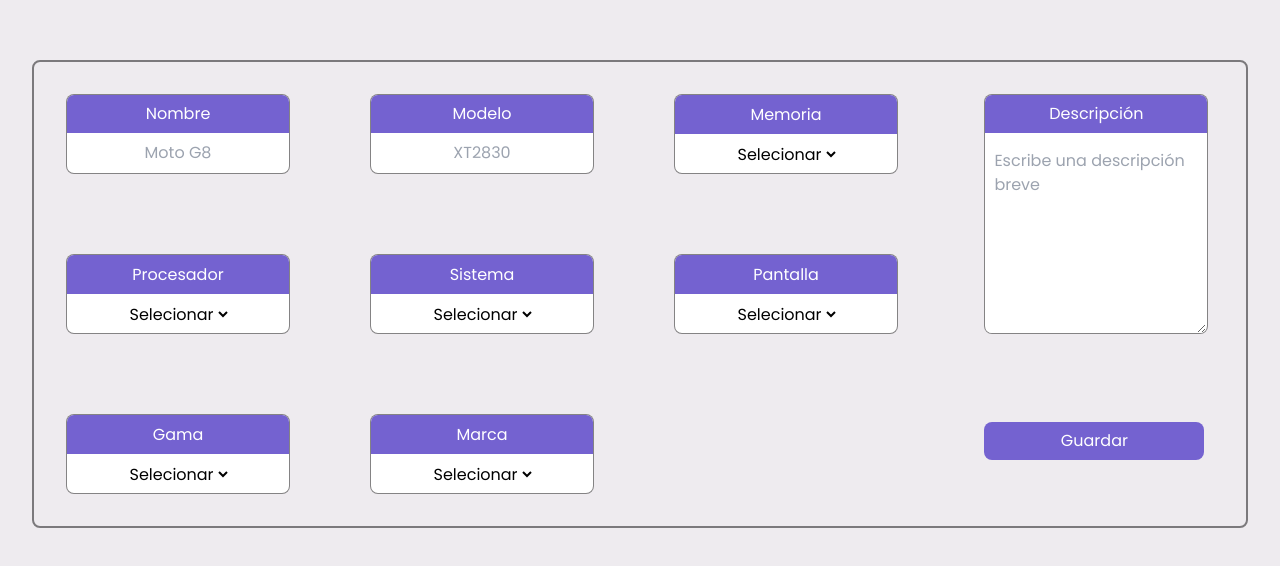
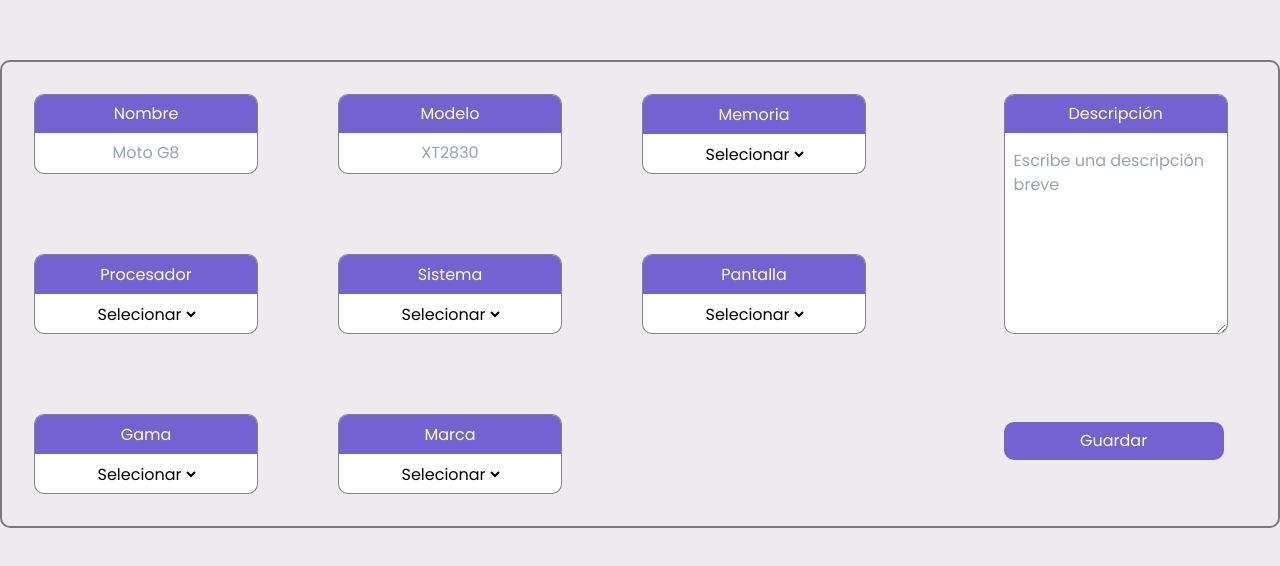
Before and after one commit to Trycatch-tv/f1it2-team-19, a React (Vite) app: page / in a window 1280 px wide. Shown: the part 106-672 px from the top of the page. Built offline with nearby package versions, Linux system fonts and the light colour scheme.

Commit message:
chore: added border 10px

```diff
--- a/src/pages/AddProduct/AddProduct.jsx
+++ b/src/pages/AddProduct/AddProduct.jsx
@@ -2,7 +2,7 @@
 import Form from './Components/Form'
 export default function AddProduct () {
   return (
-    <section className=" h-[468px] mx-8 p-8 border-2 border-border_color rounded-lg flex">
+    <section className="w-full h-[468px] p-8 border-2 border-border_color rounded-lg2 flex">
       <div className="w-4/5 flex flex-wrap gap-20">
         <Input heading='Nombre' placeholder='Moto G8' />
         <Input heading='Modelo' placeholder='XT2830' />
@@ -14,13 +14,13 @@
         <Form heading='Marca' value1='Motorola' value2='Samsung' value3='Iphone'/>
       </div>
       <div className='w-1/5 flex flex-col gap-20'>
-        <form action="" className='w-[224px] h-auto border  border-border_color rounded-lg overflow-hidden bg-soft_color items-center flex flex-col gap-4'>
+        <form action="" className='w-[224px] h-auto border  border-border_color rounded-lg2 overflow-hidden bg-soft_color items-center flex flex-col gap-4'>
           <label htmlFor="" className='bg-primary w-full h-[38px] flex items-center justify-center text-soft_color out'>
             Descripción
           </label>
           <textarea className='outline-none px-2 w-[220px] h-[184px]' placeholder='Escribe una descripción breve' name="" id=""></textarea>
         </form>
-        <button className='bg-primary w-[220px] h-[38px] rounded-lg text-soft_color mt-2'>Guardar</button>
+        <button className='bg-primary w-[220px] h-[38px] rounded-lg2 text-soft_color mt-2'>Guardar</button>
       </div>
     </section>
   )
--- a/src/pages/AddProduct/Components/Form.jsx
+++ b/src/pages/AddProduct/Components/Form.jsx
@@ -1,7 +1,7 @@
 // eslint-disable-next-line react/prop-types
 export default function Form ({ heading, value1, value2, value3 }) {
   return (
-    <form action="" className='w-[224px] h-20 border  border-border_color rounded-lg overflow-hidden bg-soft_color items-center flex flex-col gap-4'>
+    <form action="" className='w-[224px] h-20 border  border-border_color rounded-lg2 overflow-hidden bg-soft_color items-center flex flex-col gap-4'>
       <label className='bg-primary w-full h-1/2 flex items-center justify-center text-soft_color'
         htmlFor="">{heading}</label>
       <select className='bg-soft_color -mt-2 outline-none'
--- a/src/pages/AddProduct/Components/Input.jsx
+++ b/src/pages/AddProduct/Components/Input.jsx
@@ -1,7 +1,7 @@
 // eslint-disable-next-line react/prop-types
 export default function Input ({ heading, placeholder, inputStyle }) {
   return (
-    <form action="" className='w-[224px] h-auto border  border-border_color rounded-lg overflow-hidden bg-soft_color items-center flex flex-col gap-4'>
+    <form action="" className='w-[224px] h-auto border  border-border_color rounded-lg2 overflow-hidden bg-soft_color items-center flex flex-col gap-4'>
       <label className='bg-primary w-full h-[38px] flex items-center justify-center text-soft_color'
         htmlFor="">{heading}</label>
       <input className={`w-full h-auto outline-none px-2 text-center -mt-2 ${inputStyle}`}
--- a/src/pages/login/Login.jsx
+++ b/src/pages/login/Login.jsx
@@ -3,11 +3,11 @@
 export default function Login () {
   return (
     <section className="w-screeem min-h-screen grid place-content-center bg-backgroud">
-     <div className="w-[364px] h-[326px] py-16 bg-soft_color border-2 border-border_color rounded-lg flex flex-col gap-5 items-center ">
+     <div className="w-[364px] h-[326px] py-16 bg-soft_color border-2 border-border_color rounded-lg2 flex flex-col gap-5 items-center ">
       <h1 className="text-lg font-medium uppercase ">Iniciar Sesión</h1>
         <Input placeholder='Correo electronico' img='ri_user-2-line' imgStyle='hidden' type='text'/>
         <Input placeholder='Contraseña' img='ri_lock-password-line' type='password' />
-      <button className="w-[300px] py-2 uppercase bg-primary rounded-lg text-soft_color font-light text-sm">Iniciar Sesión</button>
+      <button className="w-[300px] py-2 uppercase bg-primary rounded-lg2 text-soft_color font-light text-sm">Iniciar Sesión</button>
      </div>
     </section>
   )
--- a/src/pages/login/components/Input.jsx
+++ b/src/pages/login/components/Input.jsx
@@ -4,7 +4,7 @@
   const [click, setClick] = useState(true)
   return (
     <div className="relative">
-      <input className="border border-border_color rounded-lg w-[300px] h-[38px] pl-10 py-2  placeholder:text-sm"
+      <input className="border border-border_color rounded-lg2 w-[300px] h-[38px] pl-10 py-2  placeholder:text-sm"
         placeholder={placeholder} type={`${type === 'password' && click ? 'password' : 'text'}`} />
       <img className="absolute top-2 left-2" src={`src/assets/${img}.png`} />
       <img className={`absolute top-2 right-2 ${imgStyle}`} src={`src/assets/${click ? 'ri_eye-line' : 'eye-line'}.png`}
--- a/tailwind.config.js
+++ b/tailwind.config.js
@@ -19,6 +19,9 @@
       },
       fontFamily: {
         Poppins: 'Poppins'
+      },
+      borderRadius: {
+        lg2: '10px'
       }
     }
   },
```
